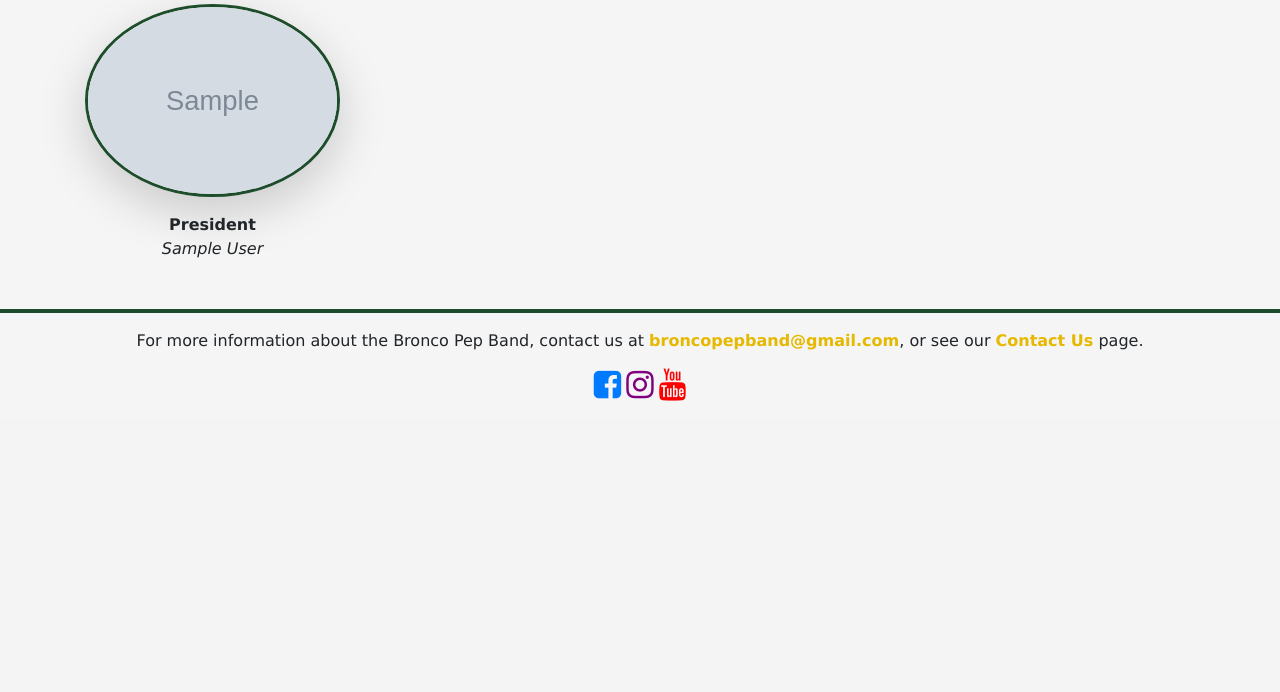
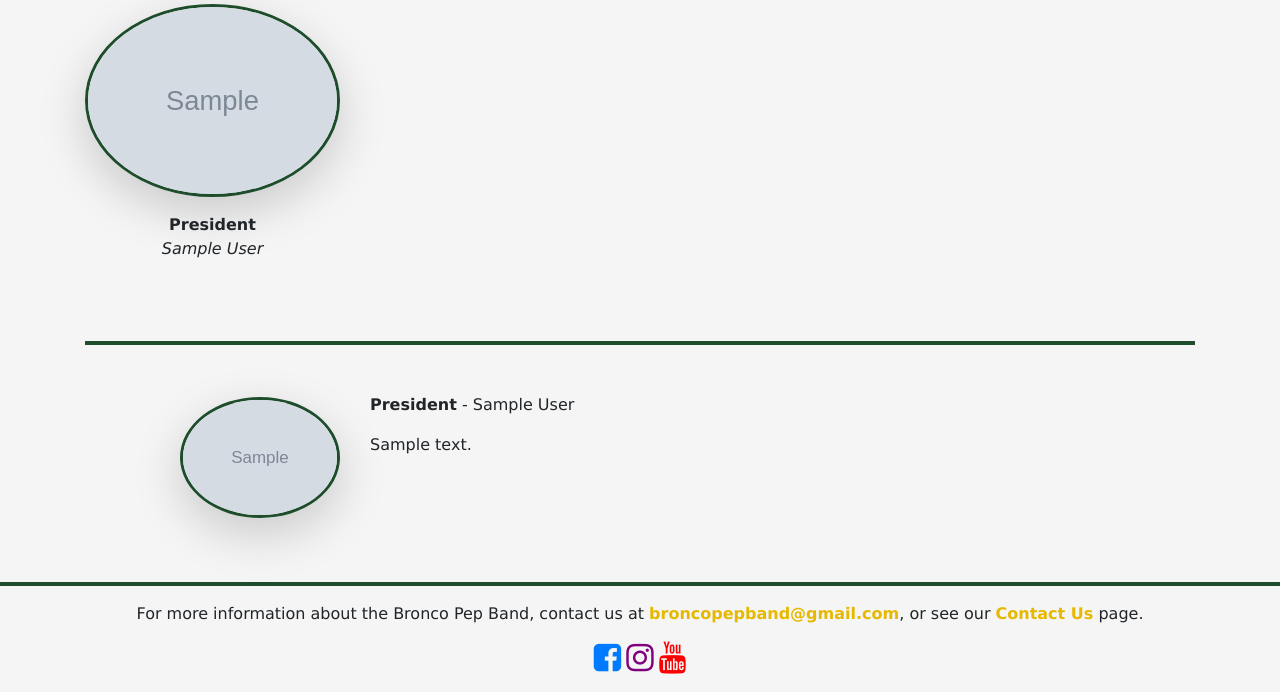
Before and after one commit to Trainzack/MarkTime, a Django app: page /MarkTime/leadership/ in a window 1280 px wide. Shown: the part 1065-1757 px from the top of the page. Before the commit the page ends 1466 px from the top, so only its background shows below. Run offline with Django 3.2, Linux system fonts and the light colour scheme; tables that the repository leaves empty hold one stand-in row (values such as "Sample post"); grey boxes marked "Sample" are stand-in pictures; some libraries are stand-ins or nearby versions.

Commit message:
Readded sorl.thumbnail for history page, added another possible layout for leadership page

```diff
--- a/MarkTimeSite/MarkTimeApp/static/MarkTimeApp/custom.css
+++ b/MarkTimeSite/MarkTimeApp/static/MarkTimeApp/custom.css
@@ -19,7 +19,7 @@ body{
 }
 
 .bg-site-default {
-    background-color: #F4F5F4;
+    background-color: #F1F1F1;
 }
 
 .bg-bronco {
--- a/MarkTimeSite/MarkTimeApp/templates/MarkTimeApp/Leadership.html
+++ b/MarkTimeSite/MarkTimeApp/templates/MarkTimeApp/Leadership.html
@@ -55,5 +55,21 @@
             </div>
             {% endfor %}
         </div>
+
+        <br/><br/><hr/><br/><br/>
+        <div class="row row-eq-height">
+            {% for board_member in eboard_members %}
+                <div class="offset-1 col-2">
+                    <div class="card mt-1 mb-5 px-0 py-0 border-0 bg-site-default">
+                        <img class="card-img-top rounded-circle shadow-lg border-bronco-thin" src="{{board_member.eboard_picture.url}}"/>
+                    </div>
+                </div>
+                <div class="col-8 mb-4">
+                    <p><b>{{ board_member.eboard_position }}</b> - {{ board_member.first_name }} {{ board_member.last_name }}</p>
+                    <p>{{ board_member.about_me }}</p>
+                </div>
+                <div class="col-1"></div>
+            {% endfor %}
+        </div>
     </div>
 {% endblock content %}
--- a/MarkTimeSite/MarkTimeApp/views.py
+++ b/MarkTimeSite/MarkTimeApp/views.py
@@ -52,7 +52,7 @@ def history_page(request, queried_year):
         "history_object": history_object,
         # Get the bandpictures associated with this history year
         "page_pictures": history_object.bandpicture_set.all(),
-        "in_history": True
+        "in_history": True,
     }
     return render(request, 'MarkTimeApp/HistoryPage.html', context)
 
--- a/MarkTimeSite/MarkTimeSite/settings.py
+++ b/MarkTimeSite/MarkTimeSite/settings.py
@@ -38,7 +38,8 @@ INSTALLED_APPS = [
     'django.contrib.staticfiles',
     'MarkTimeApp.apps.MarktimeappConfig',
     'crispy_forms',
-    'storages'
+    'storages',
+    'sorl.thumbnail'
 ]
 
 MIDDLEWARE = [
```
Also changed, not shown: MarkTimeSite/MarkTimeApp/templates/MarkTimeApp/HistoryPage.html (+9 -6 lines).
